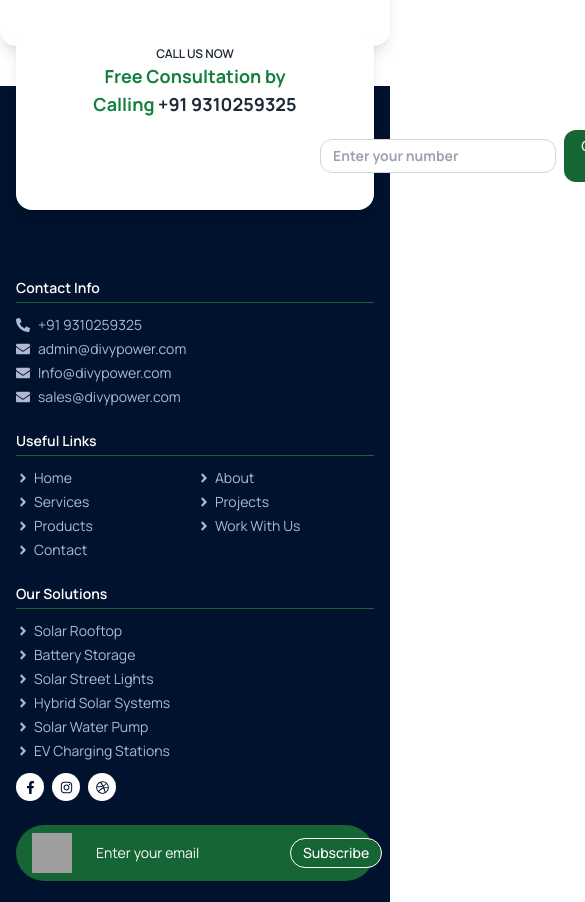
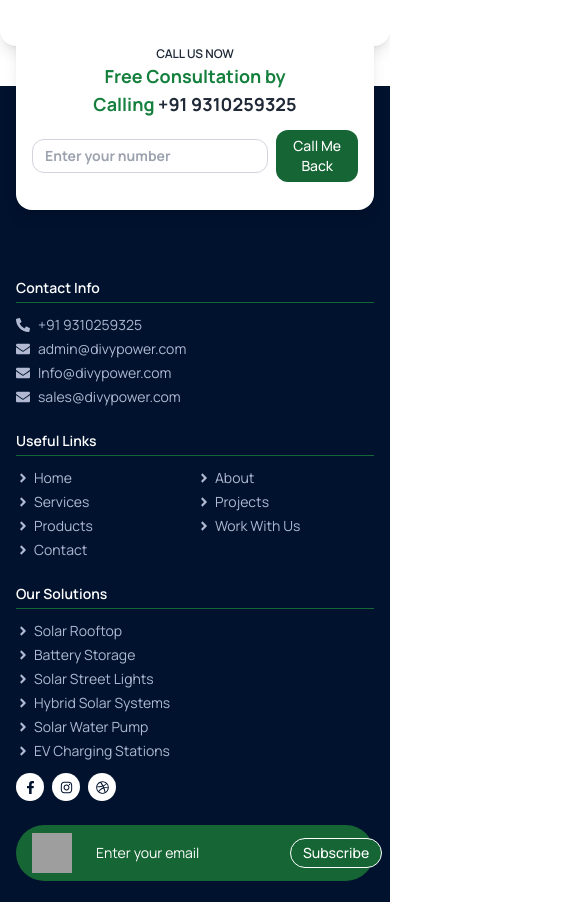
Before and after one commit to vanshika8484/Solar_web, a React (Vite) app: page /contact in a window 390 px wide. Shown: the part 1660-2562 px from the top of the page, 585 px wide, since content can reach past the window. Built offline with nearby package versions, Linux system fonts and the light colour scheme; grey boxes are pictures that could not be loaded; a web font is replaced by a local one.

Commit message:
Update CallBackSection.jsx

```diff
--- a/src/components/CallBackSection.jsx
+++ b/src/components/CallBackSection.jsx
@@ -27,7 +27,7 @@ export default function CallBackSection() {
           Calling <span className="text-gray-800">+91 9310259325</span>
         </h2>
       </div>
-      <div className="flex items-center w-full md:w-auto gap-2 translate-x-72">
+      <div className="flex items-center w-full md:w-auto gap-2 translate-x-0 lg:translate-x-72 md:translate-x-72 xl:translate-x-72 2xl:translate-x-72">
         <input
           type="text"
           value={phoneNumber}
```
